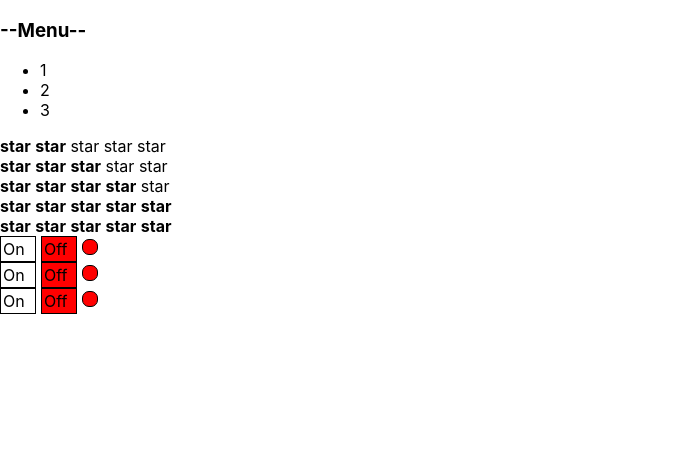
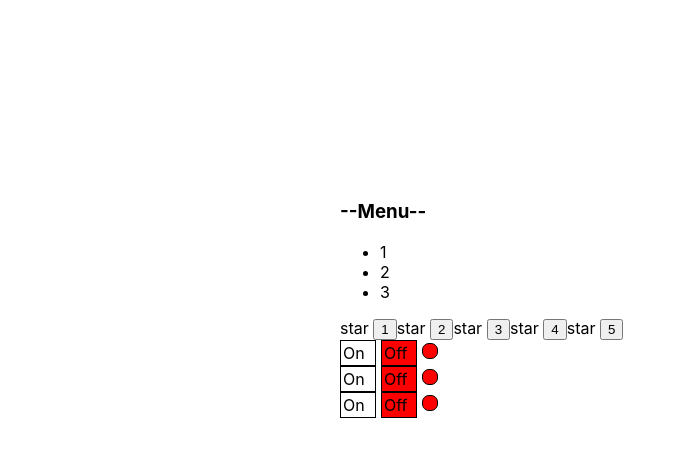
Before and after one commit to xyzimusic/react-ts, a React (Create React App) app: page / in a window 1280 px wide. Shown: the top 456 px of the page, without its empty margins (0-686 px from the left). Built offline with nearby package versions, Linux system fonts and the light colour scheme.

Commit message:
React-kabzda--lessons_1-7

```diff
--- a/src/App.css
+++ b/src/App.css
@@ -1,38 +1,4 @@
 .App {
-  text-align: center;
+    width: 600px;
+    margin: 200px auto;
 }
-
-.App-logo {
-  height: 40vmin;
-  pointer-events: none;
-}
-
-@media (prefers-reduced-motion: no-preference) {
-  .App-logo {
-    animation: App-logo-spin infinite 20s linear;
-  }
-}
-
-.App-header {
-  background-color: #282c34;
-  min-height: 100vh;
-  display: flex;
-  flex-direction: column;
-  align-items: center;
-  justify-content: center;
-  font-size: calc(10px + 2vmin);
-  color: white;
-}
-
-.App-link {
-  color: #61dafb;
-}
-
-@keyframes App-logo-spin {
-  from {
-    transform: rotate(0deg);
-  }
-  to {
-    transform: rotate(360deg);
-  }
-}
--- a/src/App.tsx
+++ b/src/App.tsx
@@ -5,19 +5,20 @@
 import MyOnOff from "./components/OnOff/MyOnOff";
 import {OnOff} from "./components/OnOff/OnOff";
 import SelfControlledAccordion from './components/Accordion/SelfControlledAccordion';
+import {SelfControlledRating} from './components/Rating/SelfControlledRating';
 
 function App() {
     console.log('App rendering')
     return (
-        <div>
+        <div className='App'>
 
             <SelfControlledAccordion titleValue={'Menu'}/>
             {/*<Accordion titleValue={'Users'} collapsed={false}/>*/}
-            <Rating value={1}/>
-            <Rating value={2}/>
-            <Rating value={3}/>
-            <Rating value={4}/>
-            <Rating value={5}/>
+            <SelfControlledRating />
+            {/*<Rating value={2}/>*/}
+            {/*<Rating value={3}/>*/}
+            {/*<Rating value={4}/>*/}
+            {/*<Rating value={5}/>*/}
             {/*<MyOnOff on={true}></MyOnOff>*/}
             <OnOff ></OnOff>
             <OnOff ></OnOff>
--- /dev/null
+++ b/src/components/Rating/SelfControlledRating.tsx
@@ -0,0 +1,98 @@
+import React, {useState} from 'react';
+
+type RatingPropsType = {
+    // value: 0 | 1 | 2 | 3 | 4 | 5
+}
+
+type StarPropsType = {
+    selected: boolean
+}
+
+export function SelfControlledRating(props: any) {
+    console.log('Rating rendering')
+
+    let [value, setValue] = useState(0)
+    console.log(value)
+    return (
+        <div>
+            <Star selected={value>0}/> <button onClick={()=>{setValue(1)}}>1</button>
+            <Star selected={value>1}/> <button onClick={()=>{setValue(2)}}>2</button>
+            <Star selected={value>2}/> <button onClick={()=>{setValue(3)}}>3</button>
+            <Star selected={value>3}/> <button onClick={()=>{setValue(4)}}>4</button>
+            <Star selected={value>4}/> <button onClick={()=>{setValue(5)}}>5</button>
+        </div>
+    )
+
+
+    // if (props.value === 1) {
+    //     return (
+    //         <div>
+    //             <Star selected={true}/>
+    //             <Star selected={false}/>
+    //             <Star selected={false}/>
+    //             <Star selected={false}/>
+    //             <Star selected={false}/>
+    //         </div>
+    //     )
+    // }
+    // if (props.value === 2) {
+    //     return (
+    //         <div>
+    //             <Star selected={true}/>
+    //             <Star selected={true}/>
+    //             <Star selected={false}/>
+    //             <Star selected={false}/>
+    //             <Star selected={false}/>
+    //         </div>
+    //     )
+    // }
+    // if (props.value === 3) {
+    //     return (
+    //         <div>
+    //             <Star selected={true}/>
+    //             <Star selected={true}/>
+    //             <Star selected={true}/>
+    //             <Star selected={false}/>
+    //             <Star selected={false}/>
+    //         </div>
+    //     )
+    // }
+    // if (props.value === 4) {
+    //     return (
+    //         <div>
+    //             <Star selected={true}/>
+    //             <Star selected={true}/>
+    //             <Star selected={true}/>
+    //             <Star selected={true}/>
+    //             <Star selected={false}/>
+    //         </div>
+    //     )
+    // }
+    // if (props.value === 5) {
+    //     return (
+    //         <div>
+    //             <Star selected={true}/>
+    //             <Star selected={true}/>
+    //             <Star selected={true}/>
+    //             <Star selected={true}/>
+    //             <Star selected={true}/>
+    //         </div>
+    //     )
+    // }
+    // return (
+    //     <div>
+    //         <Star selected={false}/>
+    //         <Star selected={false}/>
+    //         <Star selected={false}/>
+    //         <Star selected={false}/>
+    //         <Star selected={false}/>
+    //     </div>
+    // )
+}
+
+function Star(props: StarPropsType) {
+
+    // debugger
+    if (props.selected) return <span><b>star</b> </span>
+    else return <span>star </span>
+}
```
